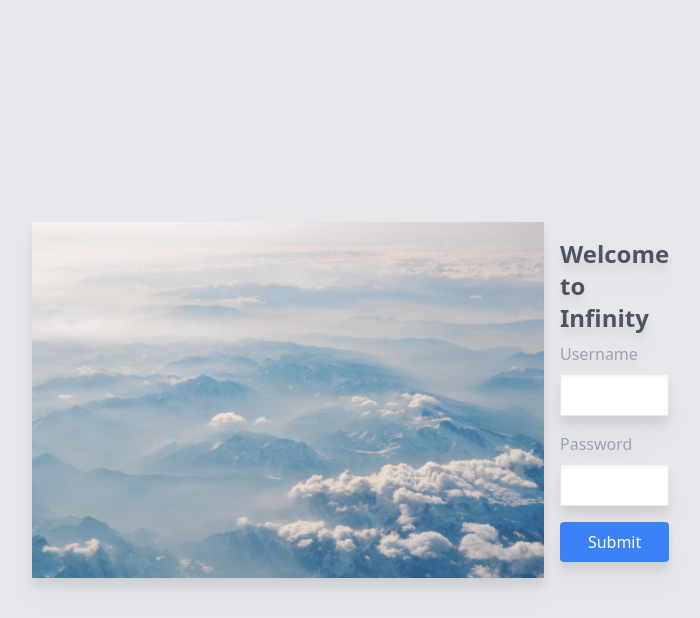
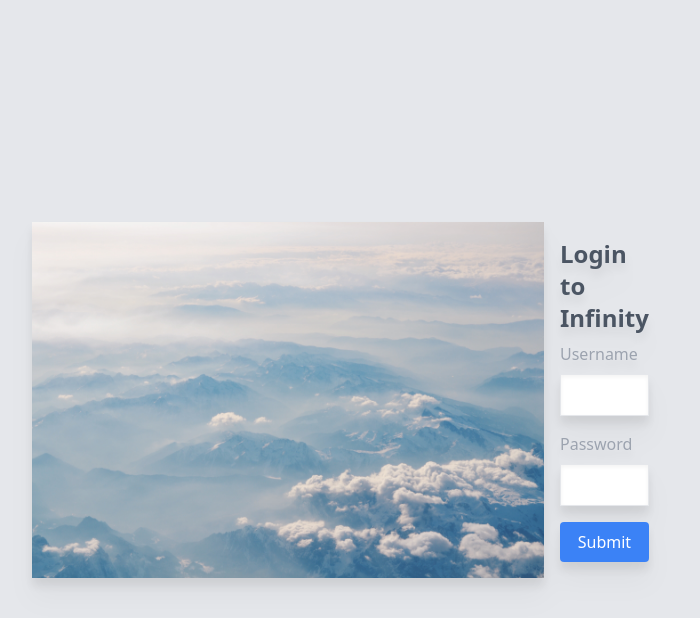
Before and after one commit to implse/Django_Practice, a Django app: page /login/ in a window 1280 px wide. Shown: the top 618 px of the page, without its empty margins (352-1052 px from the left). Run offline with Django 4.2, Linux system fonts and the light colour scheme; some libraries are stand-ins or nearby versions.

Commit message:
Generic view Loginview/LogoutView

```diff
--- a/Django_Generic_View_Login/infinity/authentication/templates/authentication/login.html
+++ b/Django_Generic_View_Login/infinity/authentication/templates/authentication/login.html
@@ -11,7 +11,7 @@
         <form action="" method="POST">
             {% csrf_token %}
                     <div class="p-4 flex-1 md:flex md:flex-col justify-center">
-                        <h1 class="text-2xl font-bold text-gray-600 mb-2">Welcome to Infinity</h1>
+                        <h1 class="text-2xl font-bold text-gray-600 mb-2">Login to Infinity</h1>
                         <div class="mb-4">
                             <label for="username" class="block text-gray-400 mb-2">Username</label>
                             <input type="text" id="username" name="username" class="border border-gray-200 text-gray-600 shadow-inner px-3 py-2 w-full focus:shadow-outline">
--- a/Django_Generic_View_Login/infinity/authentication/urls.py
+++ b/Django_Generic_View_Login/infinity/authentication/urls.py
@@ -1,10 +1,9 @@
 from django.urls import path
-from django.contrib.auth.views import LoginView, LogoutView
 from . import views
 
 urlpatterns = [
     path("", views.index, name="index"),
-    path('login/', LoginView.as_view(template_name="authentication/login.html", redirect_authenticated_user=True), name="login"),
-    path("logout/", LogoutView.as_view(), name="logout"),
+    path('login/', views.LoginView.as_view(template_name="authentication/login.html", redirect_authenticated_user=True), name="login"),
+    path("logout/", views.LogoutView.as_view(), name="logout"),
     path("dashboard/", views.dashboard, name="dashboard")
 ]
--- a/Django_Generic_View_Login/infinity/authentication/views.py
+++ b/Django_Generic_View_Login/infinity/authentication/views.py
@@ -1,5 +1,6 @@
 from django.shortcuts import render
 from django.contrib.auth.decorators import login_required
+from django.contrib.auth.views import LoginView, LogoutView
 
 # Create your views here.
 
@@ -12,5 +13,4 @@ def index(request):
 # Success
 @login_required
 def dashboard(request):
-    print(request.POST)
     return render(request, "authentication/dashboard.html")
```
Also changed, not shown: Django_Generic_View_Login/infinity/authentication/templates/authentication/dashboard.html (line endings or trailing spaces), Django_Generic_View_Login/infinity/db.sqlite3.
